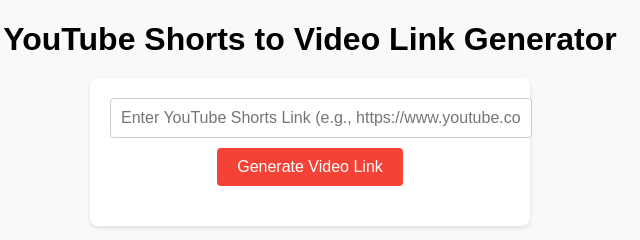
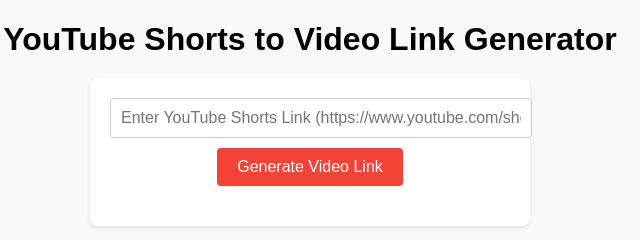
Before and after one commit to neuralfalcon/YouTubeShorts, a plain HTML site: page index.html in a window 1280 px wide. Shown: the full height of the page, 330-970 px from the left. Drawn offline with Linux system fonts and the light colour scheme.

Commit message:
Update index.html

```diff
--- a/index.html
+++ b/index.html
@@ -61,7 +61,7 @@
     <div class="form-container">
         <form id="youtubeForm">
             <input type="text" id="youtubeLink" name="youtubeLink"
-                placeholder="Enter YouTube Shorts Link (e.g., https://www.youtube.com/shorts/qF9uvkRPkk4)" required>
+                placeholder="Enter YouTube Shorts Link (https://www.youtube.com/shorts/pHhpXrIOwsY)" required>
             <input type="submit" value="Generate Video Link">
         </form>
         <div class="result" id="resultContainer"></div>
```
